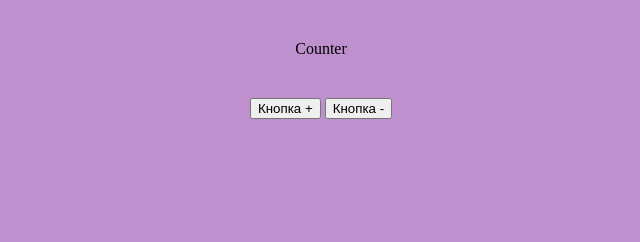
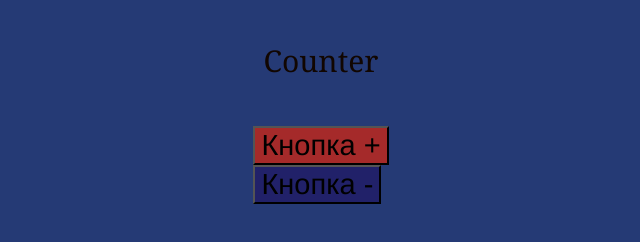
Before and after one commit to ViktorChu/lesson_03_practice, a plain HTML site: page index.html in a window 1280 px wide. Shown: the whole page, without its empty margins (319-959 px from the left). Drawn offline with Linux system fonts and the light colour scheme.

Commit message:
add new styles for buttens + bacgraund color

```diff
--- a/styles.css
+++ b/styles.css
@@ -24,8 +24,31 @@
     display: flex;
     flex-direction: column;
     align-items: center;
-    gap: 40px;
+    gap: 45px;
     min-height: 100%;
-    background: rgb(191, 144, 206);
+    background: rgb(37, 58, 117);
     padding: 40px;
   }
+
+#button-plus{
+display: flex;
+font-size: 29px;
+cursor: pointer;
+background-color: brown;
+font-family: 'Franklin Gothic Medium', 'Arial Narrow', Arial, sans-serif;
+}
+
+#button-minus{
+  font-size: 29px;
+  cursor: pointer;
+  background-color: rgb(33, 33, 105);
+  font-family: 'Franklin Gothic Medium', 'Arial Narrow', Arial, sans-serif;
+}
+
+#counter{
+  font-size: 30px;
+  color: rgb(17, 6, 1);
+ font-family: Georgia, 'Times New Roman', Times, serif;
+
+
+}
```
